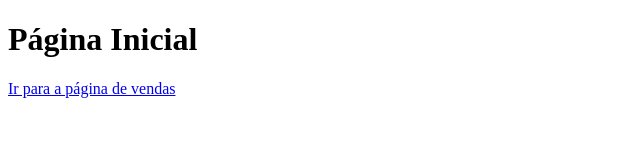
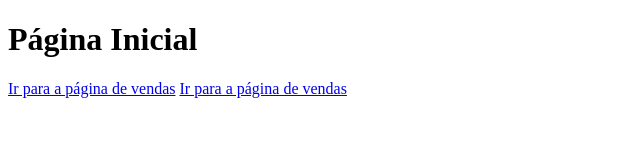
Before and after one commit to RubensSouzaLima/Aula_Github, a plain HTML site: page index.html in a window 1280 px wide. Shown: the whole page, without its empty margins (0-640 px from the left). Drawn offline with Linux system fonts and the light colour scheme.

Commit message:
Atualizações

```diff
--- a/index.html
+++ b/index.html
@@ -8,5 +8,6 @@
 <body>
     <h1>Página Inicial</h1>
     <a href="vendas.html">Ir para a página de vendas</a>
+    <a href="blog.html">Ir para a página de vendas</a>
 </body>
 </html>
```
Also changed, not shown: blog.html (+1 -0 lines).
